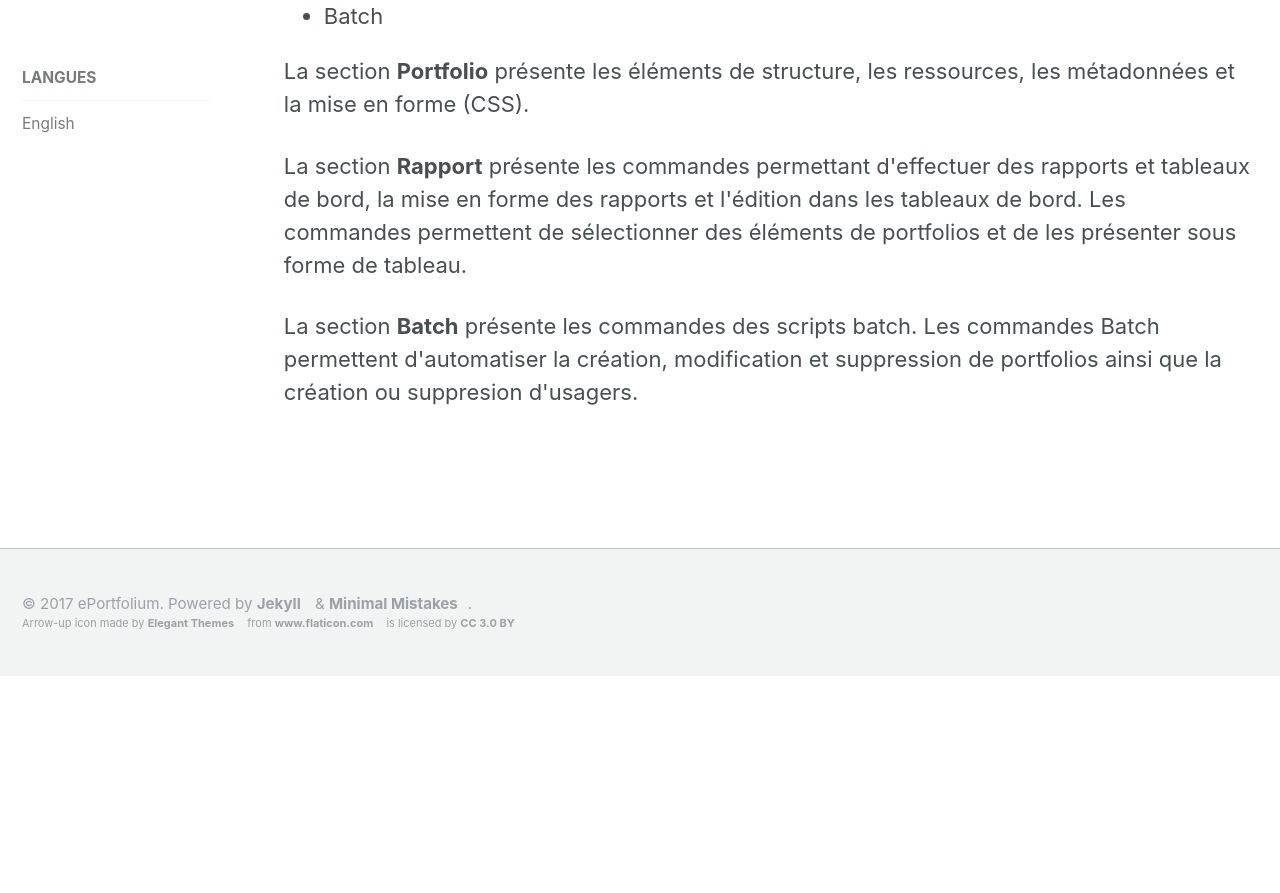
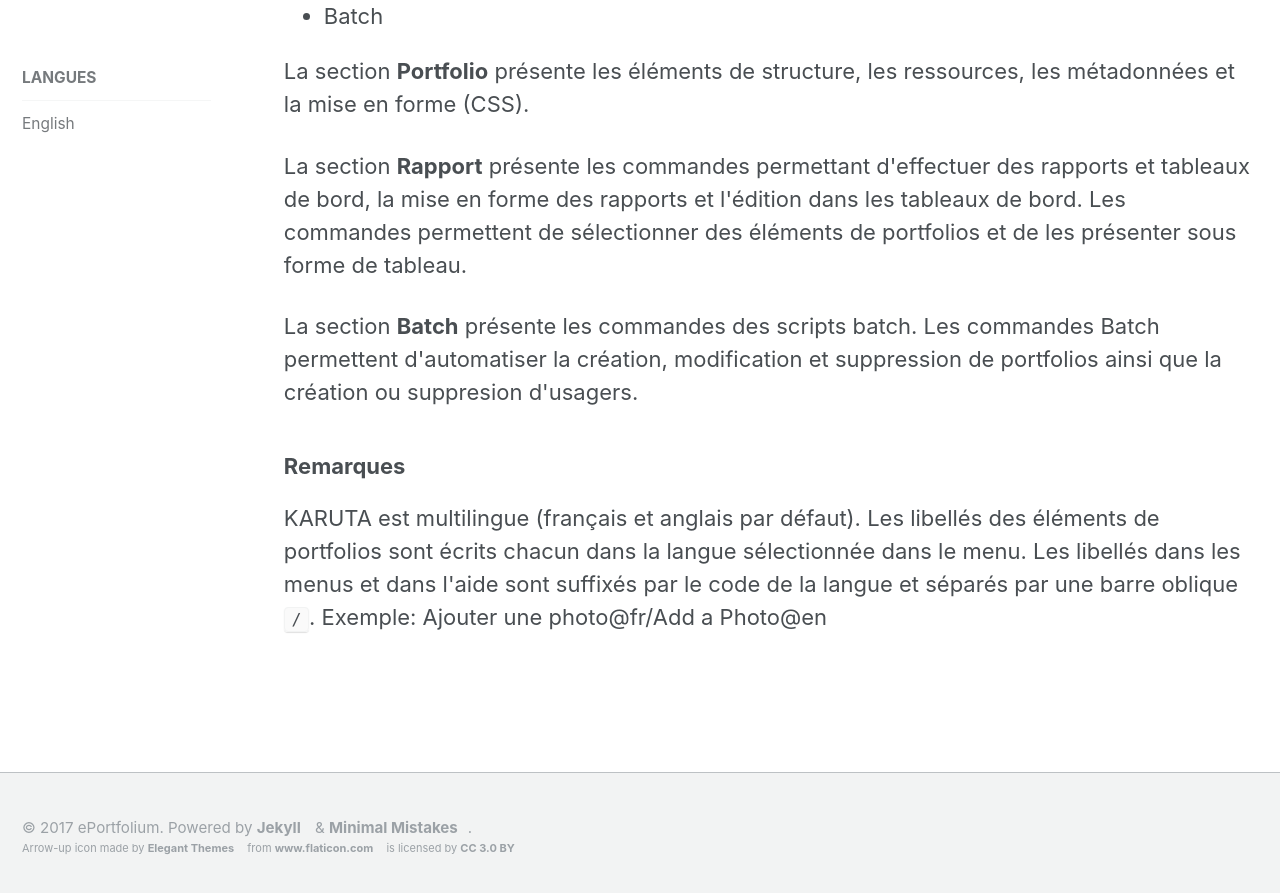
Before and after one commit to karutaproject/karuta-frontend-documentation, a Jekyll site: the page built from _pages/documentation_fr.html, in a window 1280 px wide and 900 px high, scrolled down 605 px. Shown: the top 893 px of the window. Built offline with Jekyll 4.4.1, drawn with Linux system fonts in a browser that asks for light colours; before the commit the page ends 1281 px from its top, so only the background shows below that.

Commit message:
documentation_fr

```diff
--- a/_pages/documentation_fr.html
+++ b/_pages/documentation_fr.html
@@ -17,3 +17,6 @@ sidebar:
 <p>La section <b><a href='portfolio_fr.html'>Portfolio</a></b> présente les éléments de structure, les ressources, les métadonnées et la mise en forme (CSS).</p>
 <p>La section <b><a href='report_fr.html'>Rapport</a></b> présente les commandes permettant d'effectuer des rapports et tableaux de bord, la mise en forme des rapports et l'édition dans les tableaux de bord. Les commandes permettent de sélectionner des éléments de portfolios et de les présenter sous forme de tableau.</p>
 <p>La section <b><a href='batch_fr.html'>Batch</a></b> présente les commandes des scripts batch. Les commandes Batch permettent d'automatiser la création, modification et suppression de portfolios ainsi que la création ou suppresion d'usagers.</p>
+
+<h3>Remarques</h3>
+<p>KARUTA est multilingue (français et anglais par défaut). Les libellés des éléments de portfolios sont écrits chacun dans la langue sélectionnée dans le menu. Les libellés dans les menus et dans l'aide sont suffixés par le code de la langue et séparés par une barre oblique <code>/</code>. Exemple: Ajouter une photo@fr/Add a Photo@en
```
